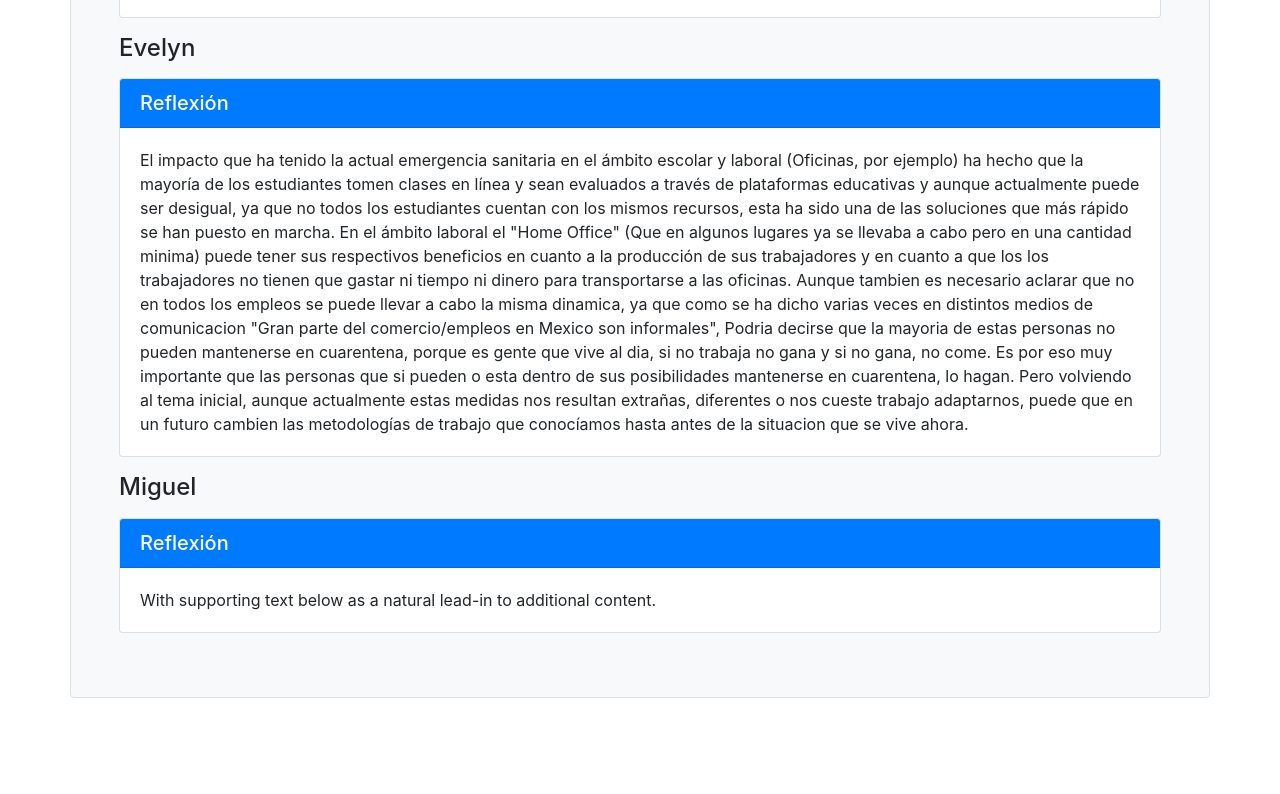
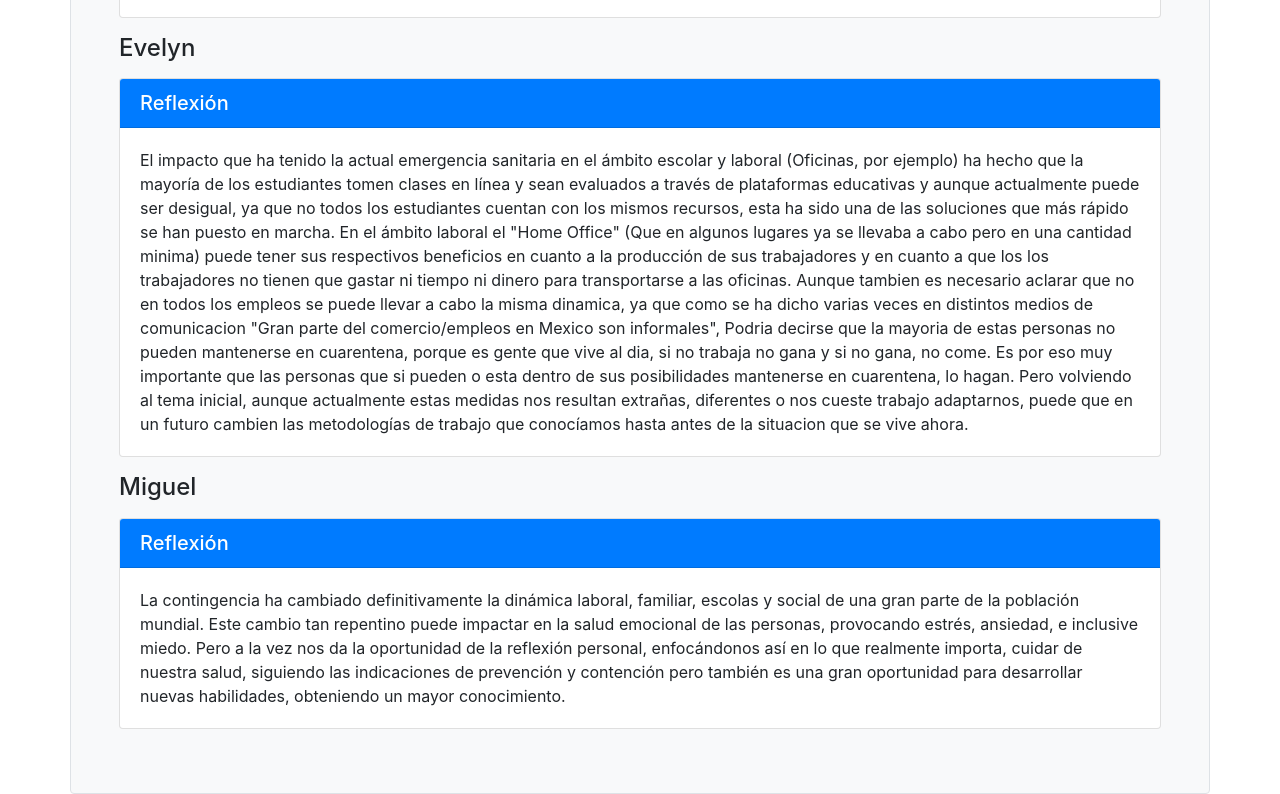
Before and after one commit to CatalinaMariana/-README.md, a plain HTML site: page src/Reflexion.html in a window 1280 px wide. Shown: the part 415-1209 px from the top of the page. Before the commit the page ends 1113 px from the top, so only its background shows below. Drawn offline with nearby package versions, Linux system fonts and the light colour scheme.

Commit message:
Reflexión de miguel

```diff
--- a/src/Reflexion.html
+++ b/src/Reflexion.html
@@ -46,7 +46,14 @@
       <div class="card mb-3">
         <h5 class="card-header bg-primary text-white">Reflexión</h5>
         <div class="card-body">
-          <p class="card-text">With supporting text below as a natural lead-in to additional content.</p>
+          <p class="card-text">
+            La contingencia ha cambiado definitivamente la dinámica laboral, familiar, escolas y social de una gran parte de la población mundial.
+            Este cambio tan repentino puede impactar en la salud emocional de las personas, provocando estrés, ansiedad, e inclusive miedo.
+
+            Pero a la vez nos da la oportunidad de la reflexión personal, enfocándonos así en lo que realmente importa, cuidar de nuestra salud,
+            siguiendo las indicaciones de prevención y contención pero también es una gran oportunidad para desarrollar nuevas habilidades, obteniendo un
+            mayor conocimiento.
+          </p>
         </div>
       </div>
     </div>
```
